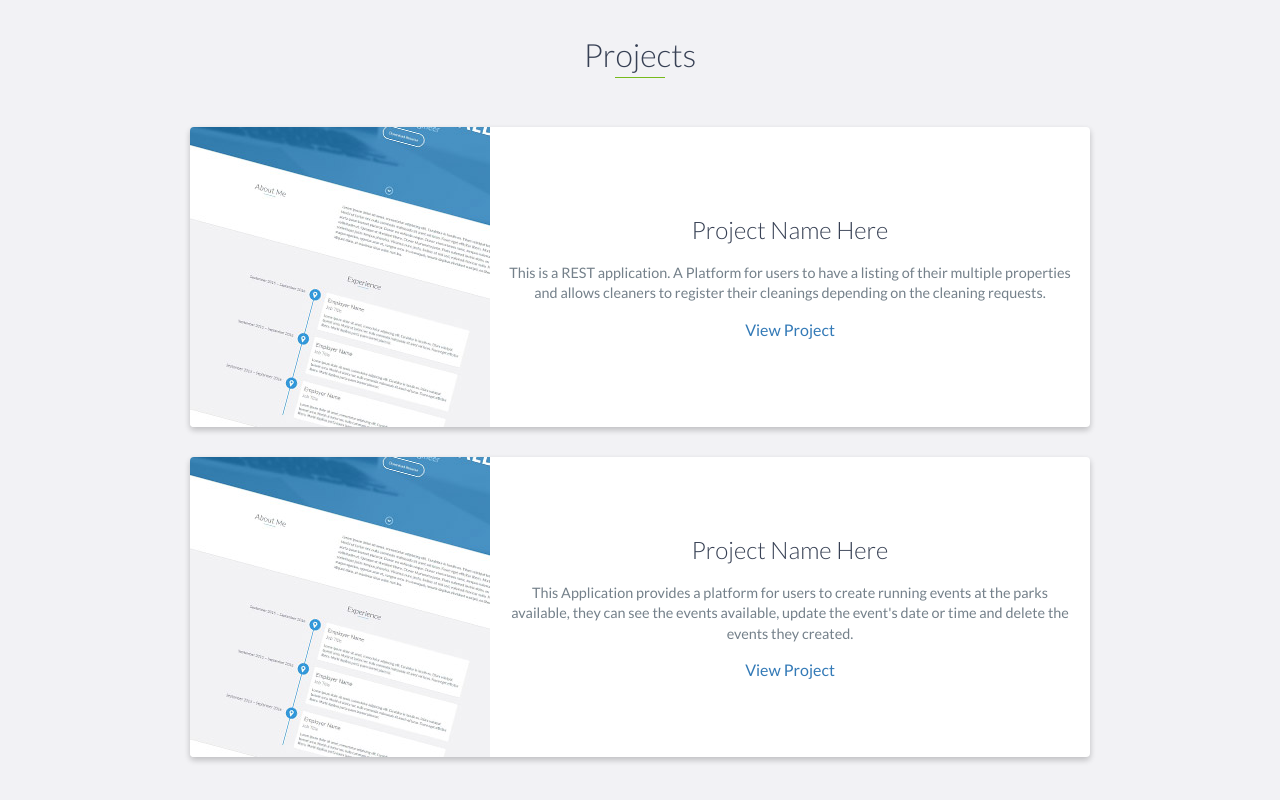
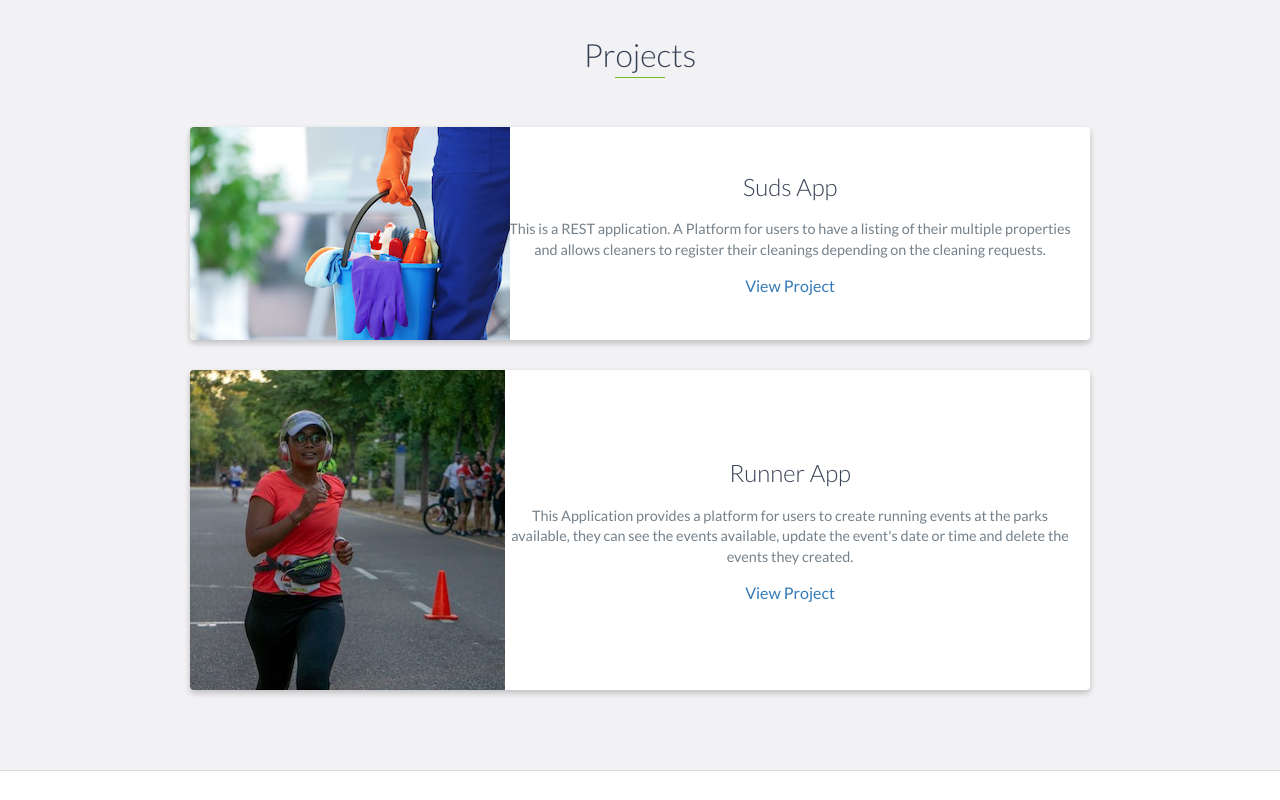
Before and after one commit to seforarodriguez/MyPortfolio, a website: page index.html in a window 1280 px wide. Shown: the part 2880-3680 px from the top of the page. Drawn offline with nearby package versions, Linux system fonts and the light colour scheme.

Commit message:
added images to projects and linked them

```diff
--- a/index.html
+++ b/index.html
@@ -170,11 +170,11 @@
             <div class="row">
                 <div class="project shadow-large">
                     <div class="project-image">
-                        <img src="images/project.jpg" />
+                        <img src="images/office-cleaning-service.jpeg" />
                     </div>
                     <!-- End .project-image -->
                     <div class="project-info">
-                        <h3>Project Name Here</h3>
+                        <h3>Suds App</h3>
                         <p>
                             This is a REST application. A Platform for users to have a listing of their multiple properties and allows cleaners to register their cleanings depending on the cleaning requests.
                         </p>
@@ -186,11 +186,11 @@
 
                 <div class="project shadow-large">
                     <div class="project-image">
-                        <img src="images/project.jpg" />
+                        <img src="images/IMG_8629.jpeg" />
                     </div>
                     <!-- End .project-image -->
                     <div class="project-info">
-                        <h3>Project Name Here</h3>
+                        <h3>Runner App</h3>
                         <p>
                             This Application provides a platform for users to create running events at the parks available, they can see the events available, update the event's date or time and delete the events they created.
                         </p>
```
Also changed, not shown: images/IMG_8629.jpeg (added), images/office-cleaning-service.jpeg (added).
